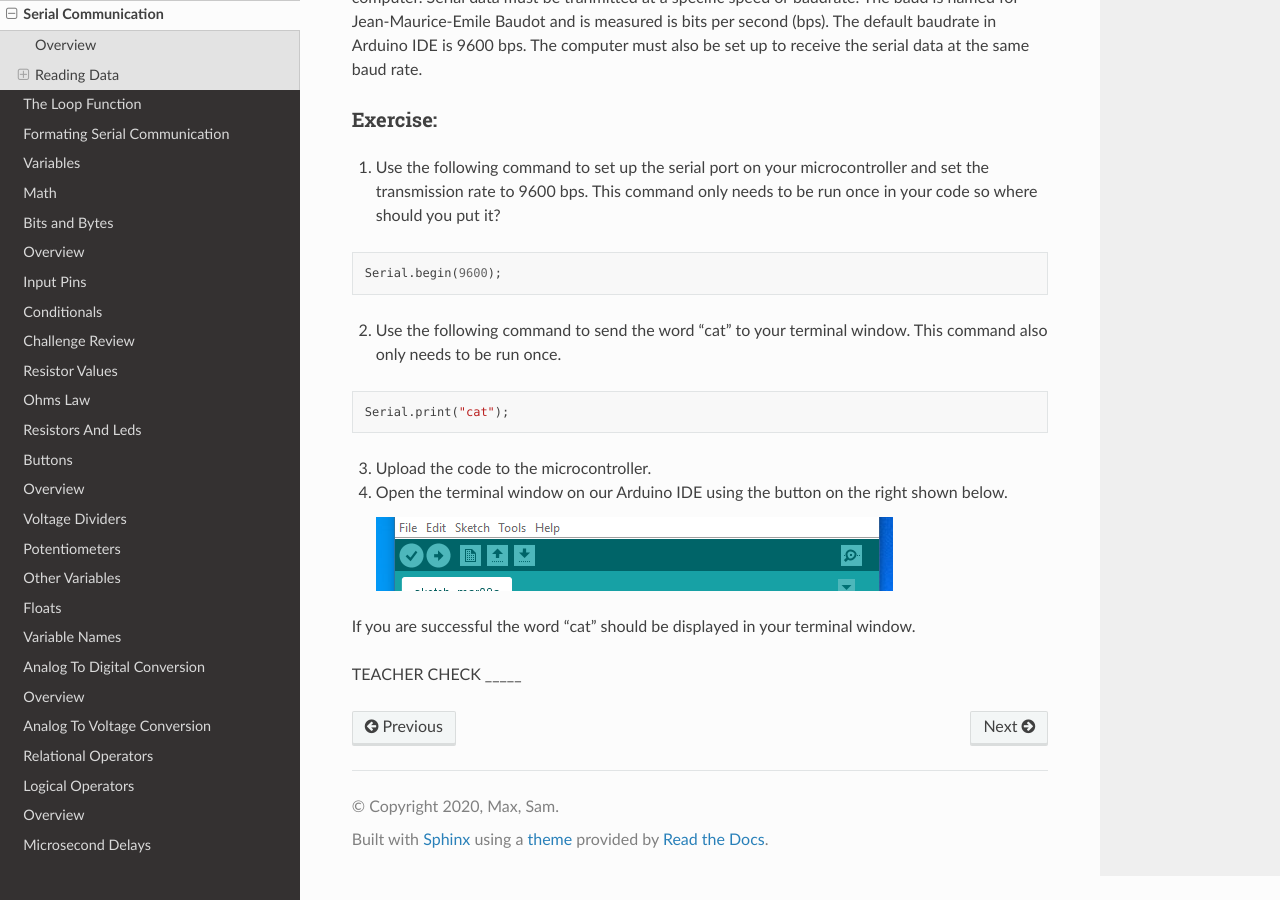
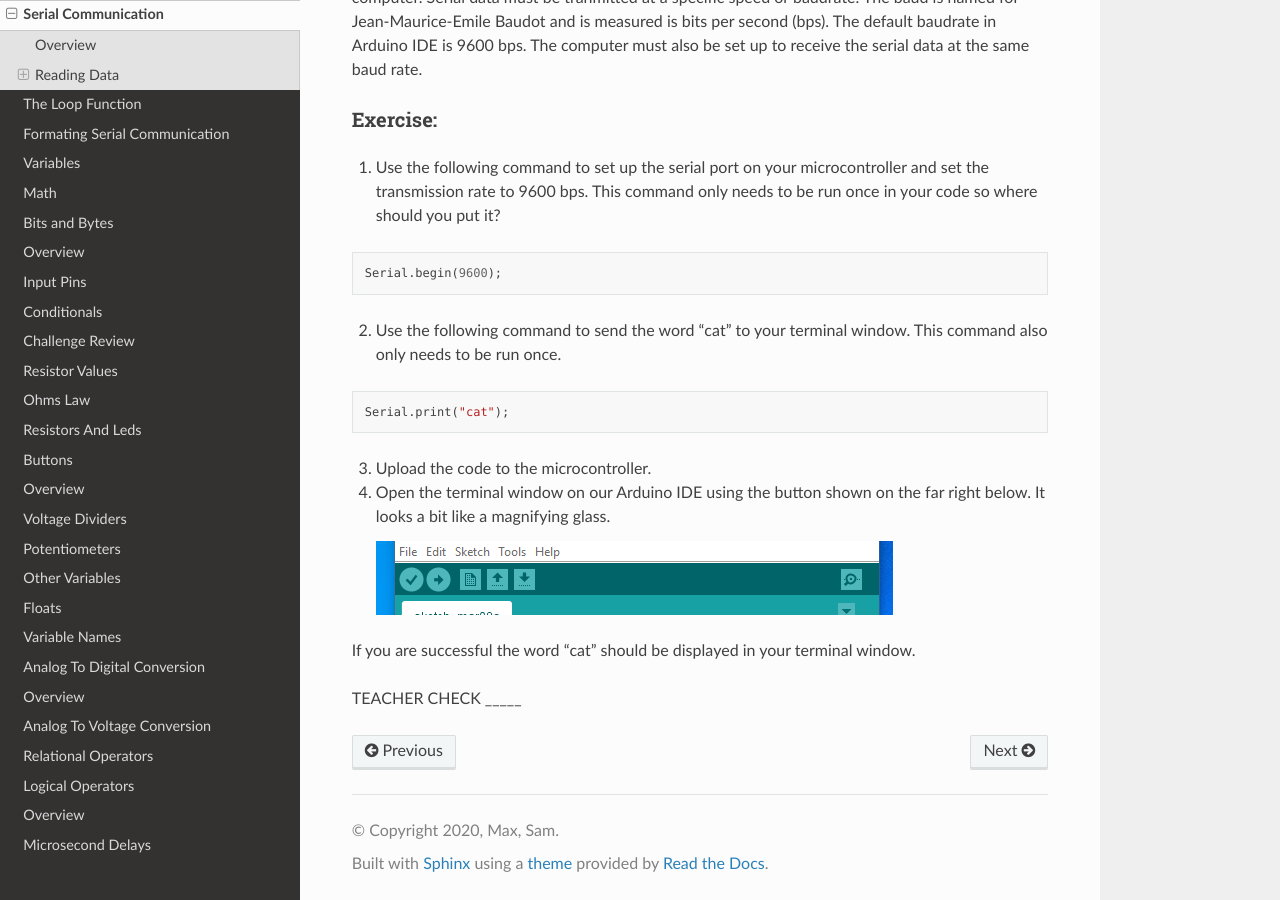
Before and after one commit to maxtkc/mvths-wiki, a Sphinx documentation site: the page built from docs/014-serial-communication.rst, in a window 1280 px wide and 900 px high, scrolled down 646 px. Built offline with Sphinx 7.4.7 and the Read the Docs theme 2.0.0, drawn with Linux system fonts in a browser that asks for light colours; pages that are not in the unit, such as notebooks, are missing from menus.

Commit message:
Update 014-serial-communication.rst

```diff
--- a/docs/014-serial-communication.rst
+++ b/docs/014-serial-communication.rst
@@ -29,7 +29,7 @@ Exercise:
    Serial.print("cat");
 
 3. Upload the code to the microcontroller.
-4. Open the terminal window on our Arduino IDE using the button on the right shown below.
+4. Open the terminal window on our Arduino IDE using the button shown on the far right below. It looks a bit like a magnifying glass.
 
    .. figure:: images/serialmonitor.PNG
       :alt:
```
